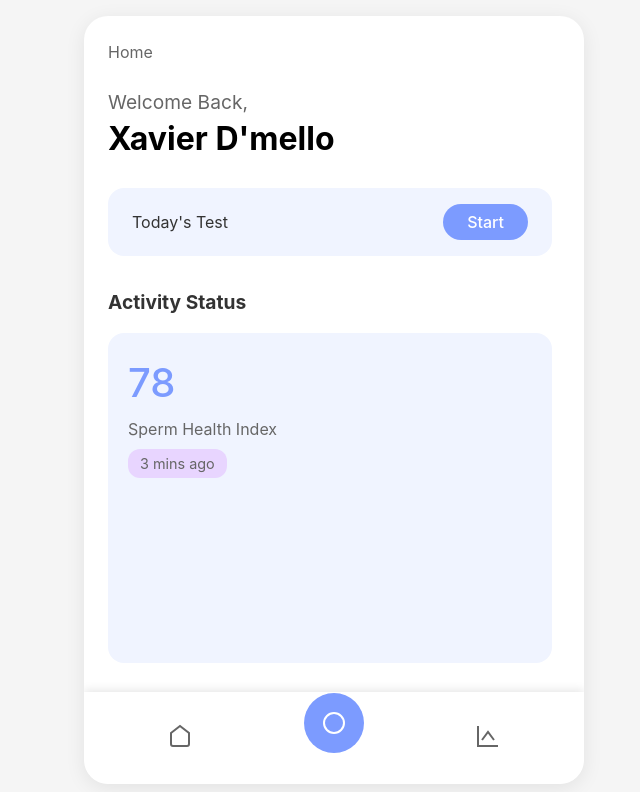
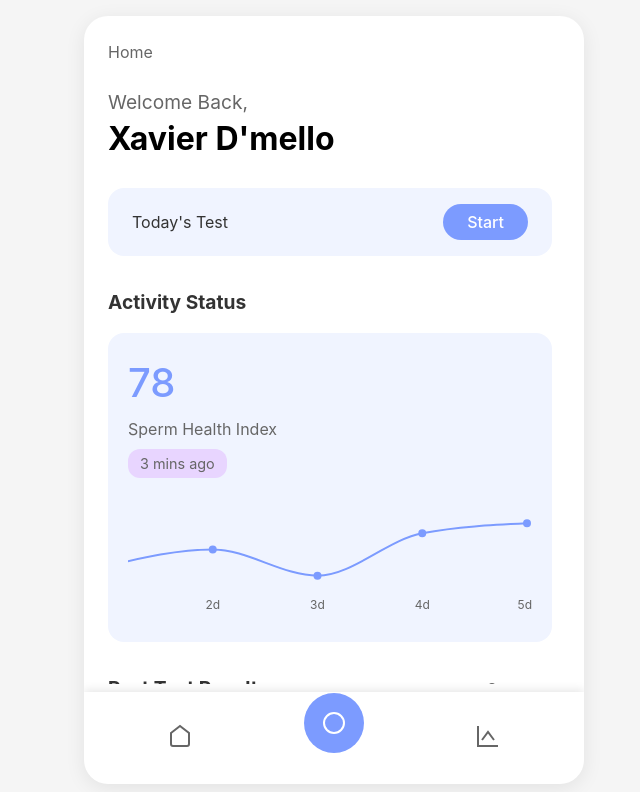
Before and after one commit to friendly304010/stream, a React (Vite) app in the folder frontend/: page / in a window 1280 px wide. Shown: the top 792 px of the page, without its empty margins (306-946 px from the left). Built offline with nearby package versions, Linux system fonts and the light colour scheme.

Commit message:
graph fix

```diff
--- a/frontend/package.json
+++ b/frontend/package.json
@@ -11,7 +11,8 @@
   },
   "dependencies": {
     "react": "^19.0.0",
-    "react-dom": "^19.0.0"
+    "react-dom": "^19.0.0",
+    "recharts": "^2.15.1"
   },
   "devDependencies": {
     "@eslint/js": "^9.19.0",
--- a/frontend/src/App.css
+++ b/frontend/src/App.css
@@ -210,3 +210,9 @@
 .camera-button .nav-icon {
   stroke: white;
 }
+
+.graph {
+  width: 100%;
+  height: 120px;
+  margin-top: 16px;
+}
--- a/frontend/src/App.jsx
+++ b/frontend/src/App.jsx
@@ -1,4 +1,13 @@
 import './App.css';
+import { LineChart, Line, XAxis, YAxis, ResponsiveContainer, Tooltip } from 'recharts';
+
+const healthData = [
+  { time: '1d', value: 65 },
+  { time: '2d', value: 70 },
+  { time: '3d', value: 62 },
+  { time: '4d', value: 75 },
+  { time: '5d', value: 78 },
+];
 
 function App() {
   return (
@@ -29,10 +38,37 @@ function App() {
               <div className="timestamp">3 mins ago</div>
             </div>
             <div className="graph">
-              {/* You'll need to implement a proper graph component here */}
-              <svg className="line-graph" viewBox="0 0 300 100">
-                {/* Add proper graph implementation */}
-              </svg>
+              <ResponsiveContainer width="100%" height={120}>
+                <LineChart data={healthData} margin={{ top: 5, right: 5, left: -20, bottom: 0 }}>
+                  <XAxis
+                    dataKey="time"
+                    tick={{ fontSize: 12, fill: '#666' }}
+                    axisLine={false}
+                    tickLine={false}
+                  />
+                  <YAxis
+                    hide={true}
+                    domain={['dataMin - 5', 'dataMax + 5']}
+                  />
+                  <Tooltip
+                    contentStyle={{
+                      background: 'white',
+                      border: 'none',
+                      borderRadius: '8px',
+                      boxShadow: '0 2px 8px rgba(0,0,0,0.1)'
+                    }}
+                    labelStyle={{ color: '#666' }}
+                  />
+                  <Line
+                    type="monotone"
+                    dataKey="value"
+                    stroke="#7C9BFF"
+                    strokeWidth={2}
+                    dot={{ fill: '#7C9BFF', strokeWidth: 2 }}
+                    activeDot={{ r: 6, fill: '#7C9BFF' }}
+                  />
+                </LineChart>
+              </ResponsiveContainer>
             </div>
           </div>
         </div>
```
Also changed, not shown: 1 other file (tests, documents, lock files or other folders).
